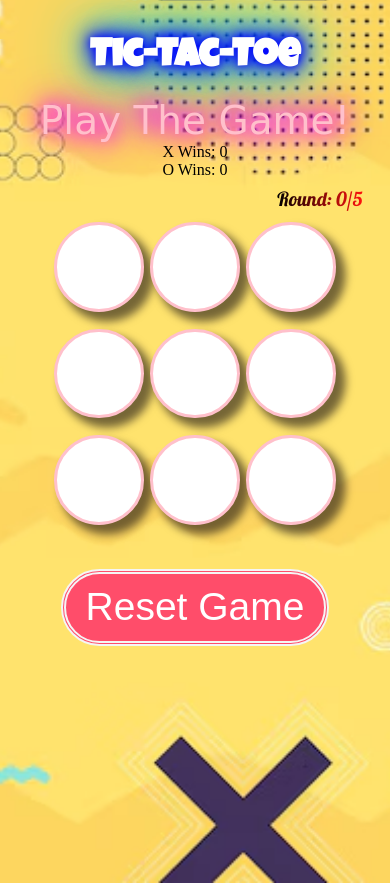
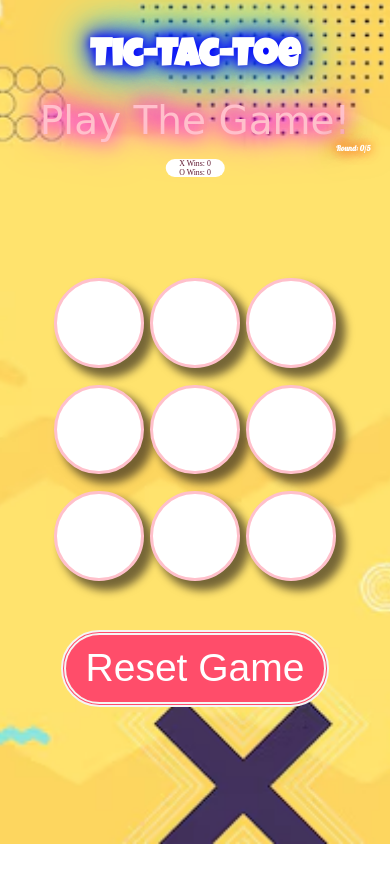
Before and after one commit to Aqdas-Ashraf/tic-tac-toe, a plain HTML site: page index.html in a window 390 px wide. After the commit the page ends 844 px from the top, so only its background shows below. Drawn offline with nearby package versions, Linux system fonts and the light colour scheme; a web font is replaced by a local one.

Commit message:
tic-tac-toe

```diff
--- a/index.html
+++ b/index.html
@@ -31,9 +31,10 @@
     <link rel="stylesheet" href="style.css">
 </head>
 <body>
+    <main>
     <div class="music">
         <audio id="myAudio1" autoplay loop>
-       <source src="Cold Funk.mp3" type ="audio/mpeg" >music</audio>
+       <source src="Cold Funk.mp3" type ="audio/mpeg" ></audio>
     </div>
     <audio id="myAudio2">
         <source src="click-new.mp4" type="audio/mpeg">
@@ -43,8 +44,9 @@
     </audio>
     <h1>Tic-Tac-Toe</h1>
     <p id="Play">Play The Game!</p>
-
-    <h2 id="round">Round: 0/5</h2>
+    <div class="round1"></div>
+    <h2 id="round2">Round: 0/5</h2>
+</div>
     <div id="scores">
  <p>X Wins: <span id="x-score">0</span></p>
  <p>O Wins: <span id="o-score">0</span></p>
@@ -55,7 +57,6 @@
    <button class="new-game">Next Round
     <i class="fa-regular fa-circle-right"></i>
     </div>
-    <main>
     <div class="container">
         <div class="game">
             <button onclick="playMusic2()"
@@ -77,10 +78,12 @@
             <button onclick="playMusic2()"
             class="box"></button>
         </div>
+        <div class="btn"></div>
+        <button class="reset">Reset Game</button>
     </div>
-    <button class="reset">Reset Game</button>
-</main>
+    </div>
     <script src="script.js"></script>
     <script src="https://cdn.jsdelivr.net/npm/canvas-confetti@1.4.0/dist/confetti.browser.min.js"></script>
+</main>
 </body>
 </html>
--- a/script.js
+++ b/script.js
@@ -2,8 +2,13 @@ let reset = document.querySelector(".reset");
 let newgame = document.querySelector(".new-game");
 let boxes = document.querySelectorAll(".box");
 let msg = document.querySelector(".msg-container");
-let audio1 = document.getElementById("myAudio1");
+const audio1 = document.getElementById("myAudio1");
 audio1.volume = 0.2;
+audio1.play();
+
+
+// document.body.style.overflowY = 'hidden';
+
 
 function playMusic2() {
     let audio2 = document.getElementById("myAudio2");
--- a/style.css
+++ b/style.css
@@ -1,9 +1,13 @@
 *{
     margin: 0;
     padding: 0;
+    box-sizing: border-box;
 }
 body,html{
-    height: 100%;
+    margin: 0;
+    padding: 0;
+    overflow-x: hidden;
+    height: auto;
     width: 100%;
     background-color:#2c2c54;
     text-align: center;
@@ -12,20 +16,62 @@ body,html{
     background-repeat: no-repeat;
     background-position: center;
     background-attachment: fixed;
+
 }
-#round{
-    position: absolute;
-    top: 2%;
+main{
+    overflow-y: auto;
+    min-height: 100vh;
+    /* margin: 0;
+    padding: 0; */
+    /* height:100%;
+    width: 100%; */
+    /* background-color:#2c2c54;
+    text-align: center;
+    background: url("bg_image.avif");
+    background-size: cover;
+    background-repeat: no-repeat;
+    background-position: center;
+    background-attachment: fixed; */
+}
+#scores{
+    text-align: center;
+    height: 8%;
+    position:relative;
+    left: 50%;
+    top: 10%;
+    translate: -50% -50%;
+    width: 15%;
+    border-radius: 20px;
+        font-size: 1.5vw;
+}
+/* .round1{
+    display: flex;
+    align-items: right;
+    justify-content: center;
+    width: 100%;
+    background-color: #0ff;
+} */
+#round2{
+    width: 97%;
+    position:relative;
     right: 2%;
+    top: 0;
     font-size: 2vw;
-    color: #333;
+    color: #fff;
+    text-shadow: 0 0 10px rgb(255, 102, 0),
+    0 0 20px rgb(255, 102, 0),
+    0 0 30px rgb(255, 102, 0),
+    0 0 40px #000,
+    0 0 70px #000,
+    0 0 80px #000;
+    /* background-color: #fff; */
     font-family: "Lobster", sans-serif;
-    font-weight: 400;
+    font-weight: 600;
     font-style: normal;
     text-align: right;
-    background: linear-gradient(90deg, #000000, #ff120e); /* Adjust colors here */
-    -webkit-background-clip: text;
-    -webkit-text-fill-color: transparent;
+    /* background: linear-gradient(90deg, #000000, #ff120e); Adjust colors here */
+    /* -webkit-background-clip: text; */
+    /* -webkit-text-fill-color: transparent; */
 }
 @media(max-width:600px){
     #round{
@@ -35,11 +81,11 @@ body,html{
     }
 }
 .container{
-    height:65vh;
     display: flex;
     flex-wrap: wrap;
     justify-content: center;
     align-items: center;
+    flex-direction: column;
 }
 .draw{
     color: #f56565;
@@ -76,6 +122,7 @@ body,html{
     transition: 0.3s ease;
 }
 h1{
+    margin-top: 2vw;
     font-family: "Luckiest Guy", cursive;
     color:white;
     text-shadow: 0 0 10px #00f,
@@ -87,9 +134,9 @@ h1{
     font-size:3.5vw;
 }
 .reset{
-    border-radius: 30rcap;
-    font-size: 50px;
-
+    border-radius:40px;
+    margin-top: 2.5vw;
+    font-size:3vw;
     font-family: "Ga Maamli", sans-serif;
     font-weight: 400;
     font-style: normal;
@@ -98,6 +145,7 @@ h1{
     border: 5px double whitesmoke;
     color: rgb(255, 255, 255);
     animation: glowed 1s infinite alternate;
+    cursor: pointer;
 }
 
 @keyframes glowed{
@@ -116,14 +164,15 @@ h1{
 }
 
 .new-game{
-    border-radius: 30rcap;
-    font-size: 50px;
-
+    border-radius: 50px;
+    font-size: 3vw;
     font-family:Cambria, Cochin, Georgia, Times, 'Times New Roman', serif;
-    padding: 5px 25px 5px 25px;
     background-color:pink;
+    padding: 1vw;
     border: 5px double whitesmoke;
     color: black;
+    margin-bottom: 2vw;
+    cursor: pointer;
 }
 .new-game:active {
     background-color: rgb(180, 156, 156);
@@ -190,12 +239,12 @@ h1{
 }
 
 #winner{
-    font-size: 90px;
+    font-size: 5vw;
     color:#fff;
     font-family: "Permanent Marker", cursive;
     font-weight: 600;
     font-style: normal;
-    height: 65vh;
+    height: 20vw;
     display: flex;
     align-items: center;
     justify-content: center;
@@ -203,7 +252,7 @@ h1{
 .hide{
     display: none;
     }
-@media (max-width:700px) {
+@media (max-width:768px) {
     h1{
         margin-top: 10vw;
         font-size:10vw;
@@ -213,7 +262,9 @@ h1{
         font-size:10vw;
     }
     .container{
-        height:100vw;
+        flex-direction: row;
+        margin-top: 18vw;
+        height:120vw;
     }
     .game{
         height: 80vw;
@@ -230,8 +281,36 @@ h1{
         padding: 3vw 5vw 3vw 5vw;
     }
     #round{
-        top: 22%;
+        font-size: 2vw;
+        top: 55%;
         right: 7%;
         font-size: 5vw;
     }
+    #scores{
+        display: flex;
+        align-items: center;
+        justify-content: center;
+        flex-direction: column;
+        height: 4%;
+        margin-top: 4vw;
+        border-radius: 15px;
+            font-size: 2vw;
+            color:rgb(96, 24, 48);
+            background-color: #fff;
+    }
+    #winner{
+        font-size: 5vw;
+        color:#fff;
+        font-family: "Permanent Marker", cursive;
+        font-weight: 600;
+        font-style: normal;
+        height: 30vw;
+        display: flex;
+        align-items: center;
+        justify-content: center;
+    }
+
+.new-game{
+    margin-bottom: 0vw;
 }
+}
```
